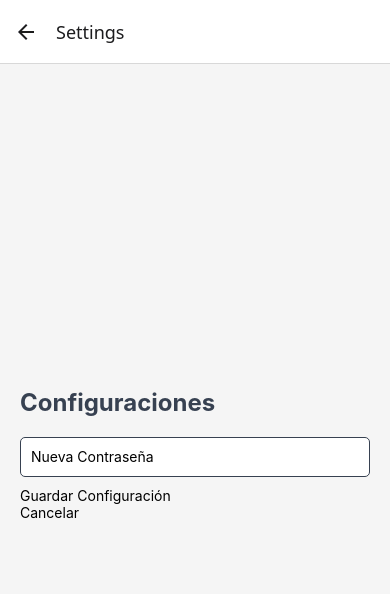
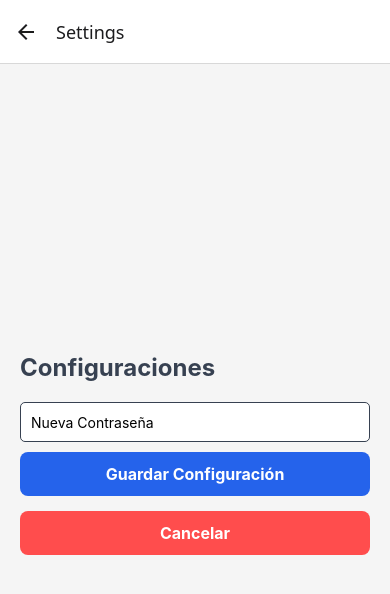
Before and after one commit to DiegoTecorralco/INSCRIBO, a React Native app in the folder Frontend-React/: screen /Settings in a window 390 px wide. Shown: the top 594 px of the page. Built offline with nearby package versions, Linux system fonts and the light colour scheme.

Commit message:
Falta conexion a Backend y agregar fotos en registro

```diff
--- a/Frontend-React/App.tsx
+++ b/Frontend-React/App.tsx
@@ -8,6 +8,7 @@ import ScanScreen from './src/screens/ScanScreen';
 import HistoryScreen from './src/screens/HistoryScreen';
 import SettingsScreen from './src/screens/SettingsScreen';
 import AttendanceTableScreen from './src/screens/AttendanceTableScreen';
+import AdminProfile from './src/screens/AdminProfile';
 
 const Stack = createNativeStackNavigator();
 
@@ -21,6 +22,7 @@ export default function App() {
         <Stack.Screen name="History" component={HistoryScreen} />
         <Stack.Screen name="Settings" component={SettingsScreen} />
         <Stack.Screen name="AttendanceTable" component={AttendanceTableScreen} />
+        <Stack.Screen name="AdminProfile" component={AdminProfile} />
       </Stack.Navigator>
     </NavigationContainer>
   );
--- a/Frontend-React/package.json
+++ b/Frontend-React/package.json
@@ -10,6 +10,7 @@
   },
   "dependencies": {
     "@expo/metro-runtime": "~4.0.1",
+    "@react-navigation/drawer": "^7.3.2",
     "@react-navigation/native": "^7.0.17",
     "@react-navigation/native-stack": "^7.3.1",
     "@react-navigation/stack": "^7.1.2",
--- /dev/null
+++ b/Frontend-React/src/screens/AdminProfile.tsx
@@ -0,0 +1,36 @@
+import React from 'react';
+import { View, Text, StyleSheet } from 'react-native';
+
+const AdminProfile = () => {
+  return (
+    <View style={styles.container}>
+      <Text style={styles.title}>Perfil del Administrador</Text>
+      <Text style={styles.info}>Nombre: Juan Pérez</Text>
+      <Text style={styles.info}>Correo: admin@ejemplo.com</Text>
+      <Text style={styles.info}>Rol: Administrador</Text>
+    </View>
+  );
+};
+
+const styles = StyleSheet.create({
+  container: {
+    flex: 1,
+    justifyContent: 'center',
+    alignItems: 'center',
+    backgroundColor: '#f5f5f5',
+    padding: 20,
+  },
+  title: {
+    fontSize: 24,
+    fontWeight: 'bold',
+    marginBottom: 20,
+    color: '#333',
+  },
+  info: {
+    fontSize: 18,
+    marginBottom: 10,
+    color: '#666',
+  },
+});
+
+export default AdminProfile;
--- a/Frontend-React/src/screens/DashboardScreen.tsx
+++ b/Frontend-React/src/screens/DashboardScreen.tsx
@@ -30,6 +30,14 @@ const DashboardScreen = ({ navigation, route }) => {
 
       {/* Menú de opciones */}
       <View style={styles.menu}>
+      <TouchableOpacity
+    style={styles.button}
+    onPress={() => navigation.navigate('AdminProfile')} // Navegación al perfil del admin
+  >
+    <Icon name="ios-person" size={20} color="#fff" />
+    <Text style={styles.buttonText}>Mi Perfil</Text>
+  </TouchableOpacity>
+
         <TouchableOpacity style={styles.button} onPress={() => navigation.navigate('Scan')}>
           <Icon name="ios-qr-code" size={20} color="#fff" />
           <Text style={styles.buttonText}>Escanear RFID</Text>
@@ -39,12 +47,9 @@ const DashboardScreen = ({ navigation, route }) => {
           <>
             <TouchableOpacity style={styles.button} onPress={() => navigation.navigate('History')}>
               <Icon name="ios-time" size={20} color="#fff" />
-              <Text style={styles.buttonText}>Ver Historial</Text>
-            </TouchableOpacity>
-            <TouchableOpacity style={styles.button} onPress={() => navigation.navigate('StudentRecords')}>
-              <Icon name="ios-people" size={20} color="#fff" />
               <Text style={styles.buttonText}>Ver Registros de Estudiantes</Text>
             </TouchableOpacity>
+
           </>
         )}
 
@@ -75,6 +80,9 @@ const DashboardScreen = ({ navigation, route }) => {
 };
 
 const styles = StyleSheet.create({
+  body: {
+    backgroundColor: '#93C5FD'
+  },
   container: {
     flex: 1,
     justifyContent: 'center',
--- a/Frontend-React/src/screens/SettingsScreen.tsx
+++ b/Frontend-React/src/screens/SettingsScreen.tsx
@@ -7,7 +7,6 @@ const SettingsScreen = () => {
   const [errorMessage, setErrorMessage] = useState('');
 
   const handleSaveSettings = () => {
-    // Validación básica para la nueva contraseña
     if (newPassword.length < 6) {
       setErrorMessage('La contraseña debe tener al menos 6 caracteres.');
       return;
@@ -15,20 +14,18 @@ const SettingsScreen = () => {
 
     setIsLoading(true);
 
-    // Simular un retraso en la actualización de la contraseña
     setTimeout(() => {
       console.log('Contraseña cambiada a:', newPassword);
       setIsLoading(false);
       alert('Configuración guardada');
-      setNewPassword(''); // Limpiar el campo de la contraseña
-    }, 2000); // Simula un retraso de 2 segundos en el proceso
+      setNewPassword('');
+    }, 2000);
   };
 
   return (
     <View style={styles.container}>
       <Text style={styles.title}>Configuraciones</Text>
 
-      {/* Mensaje de error si la validación falla */}
       {errorMessage && <Text style={styles.error}>{errorMessage}</Text>}
 
       <TextInput
@@ -39,7 +36,6 @@ const SettingsScreen = () => {
         onChangeText={setNewPassword}
       />
 
-      {/* Indicador de carga */}
       {isLoading ? (
         <ActivityIndicator size="large" color="#2563EB" style={styles.loader} />
       ) : (
@@ -48,7 +44,6 @@ const SettingsScreen = () => {
             <Text style={styles.buttonText}>Guardar Configuración</Text>
           </TouchableOpacity>
 
-          {/* Botón para regresar al Dashboard */}
           <TouchableOpacity style={styles.cancelButton} onPress={() => console.log('Regresando al Dashboard')}>
             <Text style={styles.cancelButtonText}>Cancelar</Text>
           </TouchableOpacity>
@@ -82,10 +77,32 @@ const styles = StyleSheet.create({
   },
   error: {
     color: 'red',
-    marginBottom:10,
-    fontSize:14,
-  }
-})
-
+    marginBottom: 10,
+    fontSize: 14,
+  },
+  button: {
+    backgroundColor: '#2563EB', // Azul Principal
+    paddingVertical: 12,
+    borderRadius: 8,
+    marginBottom: 15,
+    alignItems: 'center',
+  },
+  buttonText: {
+    color: '#fff',
+    fontSize: 16,
+    fontWeight: 'bold',
+  },
+  cancelButton: {
+    backgroundColor: '#FF4D4D', // Rojo para cancelar
+    paddingVertical: 12,
+    borderRadius: 8,
+    alignItems: 'center',
+  },
+  cancelButtonText: {
+    color: '#fff',
+    fontSize: 16,
+    fontWeight: 'bold',
+  },
+});
 
 export default SettingsScreen;
```
Also changed, not shown: 1 other file (tests, documents, lock files or other folders).
